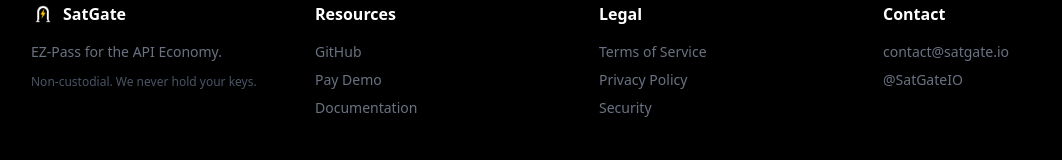
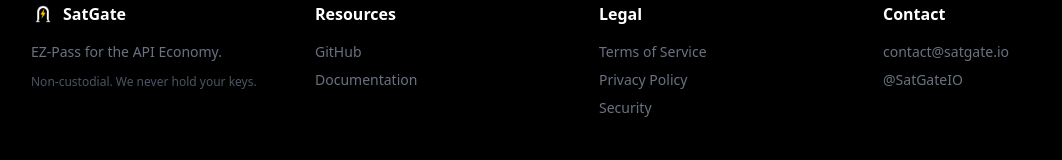
Before and after one commit to SatGate-io/satgate, a Next.js app in the folder satgate-landing/: page / in a window 1280 px wide. Shown: the part 6262-6422 px from the top of the page, without its empty margins (57-1119 px from the left). Built offline with nearby package versions, Linux system fonts and the light colour scheme.

Commit message:
remove Pay Demo link from footer

```diff
--- a/satgate-landing/app/page.tsx
+++ b/satgate-landing/app/page.tsx
@@ -678,7 +678,6 @@
               <h4 className="font-bold text-white mb-4">Resources</h4>
               <ul className="space-y-2 text-sm text-gray-500">
                 <li><a href="https://github.com/SatGate-io/satgate" target="_blank" rel="noopener noreferrer" className="hover:text-white transition">GitHub</a></li>
-                <li><Link href="/pay" className="hover:text-white transition">Pay Demo</Link></li>
                 <li><a href="https://github.com/SatGate-io/satgate#-quick-start" target="_blank" rel="noopener noreferrer" className="hover:text-white transition">Documentation</a></li>
               </ul>
             </div>
```
